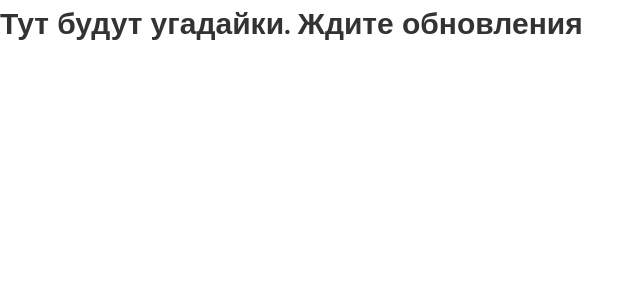
After one commit to kolenka-matka/sdohnu, a Django app: page /tests/ in a window 1280 px wide. The commit adds this page. Shown: the top 300 px of the page, without its empty margins (0-644 px from the left). Run offline with Django 4.2, Linux system fonts and the light colour scheme.

Commit message:
я что-то там сделала но что конкретно не помню

```diff
--- a/sdohnu/sdohnu/urls.py
+++ b/sdohnu/sdohnu/urls.py
@@ -23,4 +23,5 @@ urlpatterns = [
     path('tests/', views.tests, name='tests'),
     path('artists/', views.artists, name='artists'),
     path('styles_info/', views.styles_info, name='styles_info'),
+    path(r'^login/$', views.user_login, name='login'),
 ]
--- /dev/null
+++ b/sdohnu/templates/tests.html
@@ -0,0 +1,23 @@
+{% load static %}
+<!DOCTYPE html>
+<html lang="ru">
+<head>
+    <meta charset="UTF-8">
+    <title>Угадайки</title>
+
+    <link rel="stylesheet" href="{% static 'css/styles.css'%}" type="text/css">
+
+    <link rel="preconnect" href="https://fonts.googleapis.com">
+    <link rel="preconnect" href="https://fonts.gstatic.com" crossorigin>
+    <link href="https://fonts.googleapis.com/css2?family=Poppins:wght@300&display=swap" rel="stylesheet">
+
+
+    <link rel="preconnect" href="https://fonts.googleapis.com">
+    <link rel="preconnect" href="https://fonts.gstatic.com" crossorigin>
+    <link href="https://fonts.googleapis.com/css2?family=Roboto:wght@700&display=swap" rel="stylesheet">
+
+</head>
+<body>
+<h1>Тут будут угадайки. Ждите обновления</h1>
+</body>
+</html>
--- /dev/null
+++ b/sdohnu/ugadaika/forms.py
@@ -0,0 +1,5 @@
+from django import forms
+
+class LoginForm(forms.Form):
+    username = forms.CharField()
+    password = forms.CharField(widget=forms.PasswordInput)
--- a/sdohnu/ugadaika/views.py
+++ b/sdohnu/ugadaika/views.py
@@ -1,4 +1,26 @@
+from django.http import HttpResponse
 from django.shortcuts import render
+from django.contrib.auth import authenticate, login
+from .forms import LoginForm
+
+def user_login(request):
+    if request.method == 'POST':
+        form = LoginForm(request.POST)
+        if form.is_valid():
+            cd = form.cleaned_data
+            user = authenticate(username=cd['username'], password=cd['password'])
+            if user is not None:
+                if user.is_active:
+                    login(request, user)
+                    return HttpResponse('Authenticated successfully')
+                else:
+                    return HttpResponse('Disabled account')
+            else:
+                return HttpResponse('Invalid login')
+    else:
+        form = LoginForm()
+    return render(request, 'account/login.html', {'form': form})
+
 
 
 # Create your views here.
```
Also changed, not shown: sdohnu/static/css/styles.css (+0 -13 lines), sdohnu/static/images/burlaki.jpeg (added), sdohnu/static/images/peach.jpg (added), sdohnu/static/images/petrov-vodkin.jpg (added).
